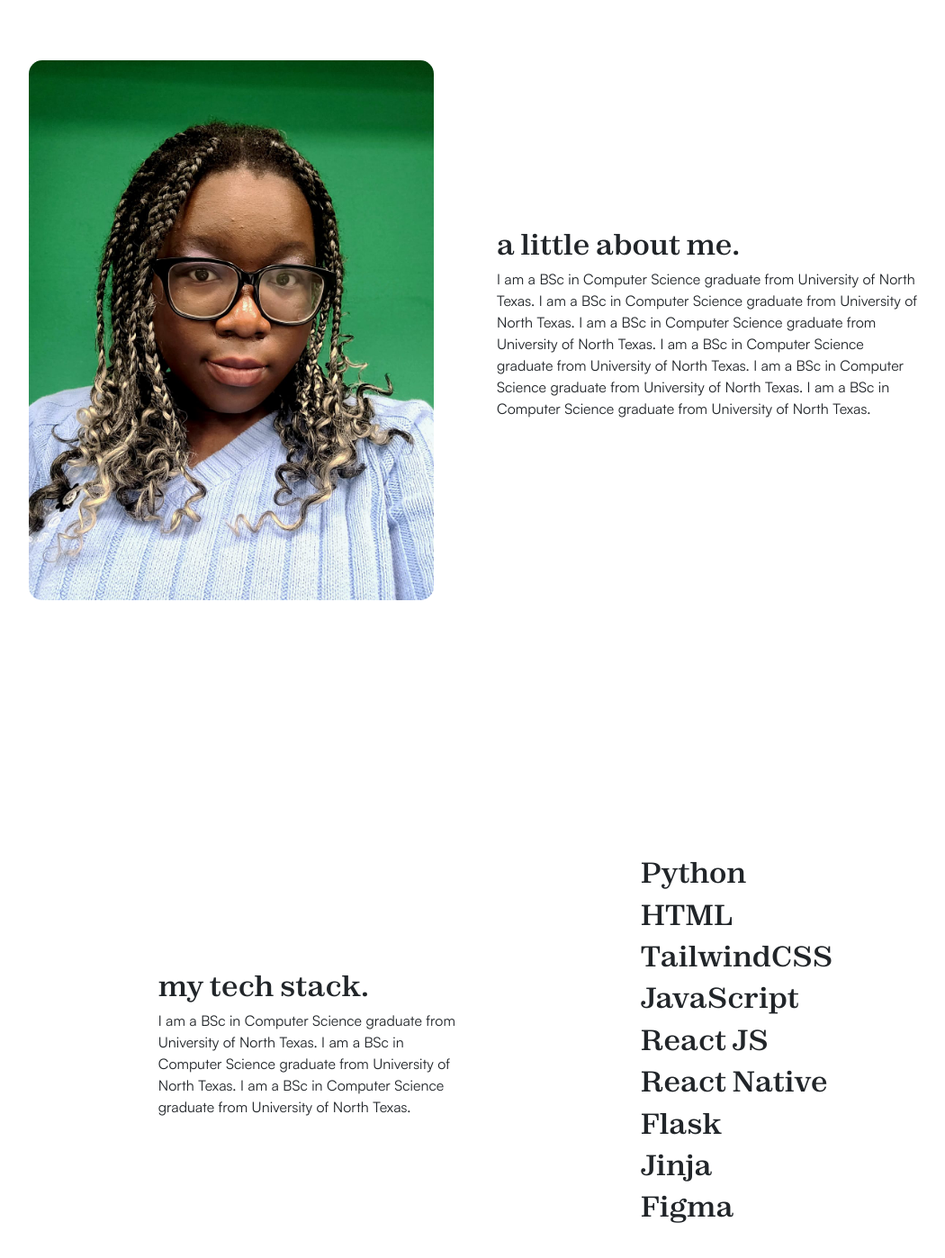
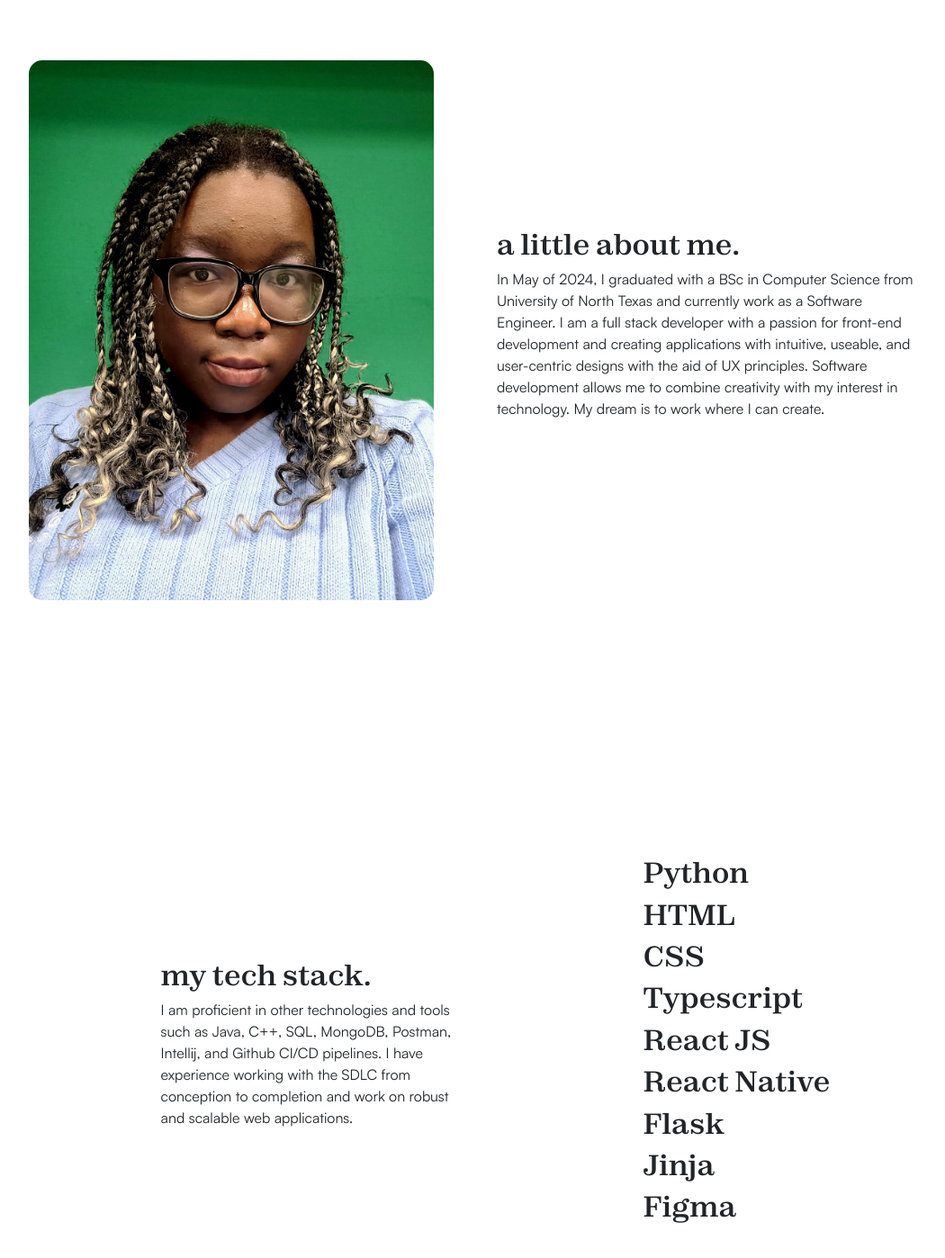
Before and after one commit to inidavies/personal-website, a Next.js app: page / in a window 1280 px wide. Shown: the part 833-2231 px from the top of the page at 90% size, without its empty margins (77-1127 px from the left). Built offline with nearby package versions, Linux system fonts and the light colour scheme; no server answers.

Commit message:
added content

```diff
--- a/public/styles/aboutandskills.css
+++ b/public/styles/aboutandskills.css
@@ -55,7 +55,7 @@
 #skillList ul{
   list-style-type: none;
   display: grid;
-  grid-template-rows: repeat(9, min-content);
+  grid-template-rows: repeat(10, min-content);
   grid-auto-flow: column;
   justify-content: center;
 }
--- a/src/components/AboutPage/index.tsx
+++ b/src/components/AboutPage/index.tsx
@@ -7,13 +7,11 @@ function AboutPage() {
       <div id="aboutText">
         <h2>a little about me.</h2>
         <p>
-          I am a BSc in Computer Science graduate from University of North
-          Texas. I am a BSc in Computer Science graduate from University of
-          North Texas. I am a BSc in Computer Science graduate from University
-          of North Texas. I am a BSc in Computer Science graduate from
-          University of North Texas. I am a BSc in Computer Science graduate
-          from University of North Texas. I am a BSc in Computer Science
-          graduate from University of North Texas.
+          In May of 2024, I graduated with a BSc in Computer Science from University of North
+          Texas and currently work as a Software Engineer. I am a full stack developer with a passion for
+          front-end development and creating applications with intuitive, useable, and user-centric designs with the aid of UX principles.
+
+          Software development allows me to combine creativity with my interest in technology. My dream is to work where I can create.
         </p>
       </div>
     </div>
--- a/src/components/SkillsPage/index.tsx
+++ b/src/components/SkillsPage/index.tsx
@@ -4,10 +4,8 @@ function SkillsPage() {
       <div id="skillSummary">
         <h2>my tech stack.</h2>
         <p>
-          I am a BSc in Computer Science graduate from University of North
-          Texas. I am a BSc in Computer Science graduate from University of
-          North Texas. I am a BSc in Computer Science graduate from University
-          of North Texas.
+          I am proficient in other technologies and tools such as Java, C++, SQL, MongoDB, Postman, Intellij, and Github CI/CD pipelines.
+          I have experience working with the SDLC from conception to completion and work on robust and scalable web applications.
         </p>
       </div>
       <div id="skillList">
@@ -20,10 +18,10 @@ function SkillsPage() {
             <h2>HTML</h2>
           </li>
           <li className="item">
-            <h2>TailwindCSS</h2>
+            <h2>CSS</h2>
           </li>
           <li className="item">
-            <h2>JavaScript</h2>
+            <h2>Typescript</h2>
           </li>
           <li className="item">
             <h2>React JS</h2>
```
